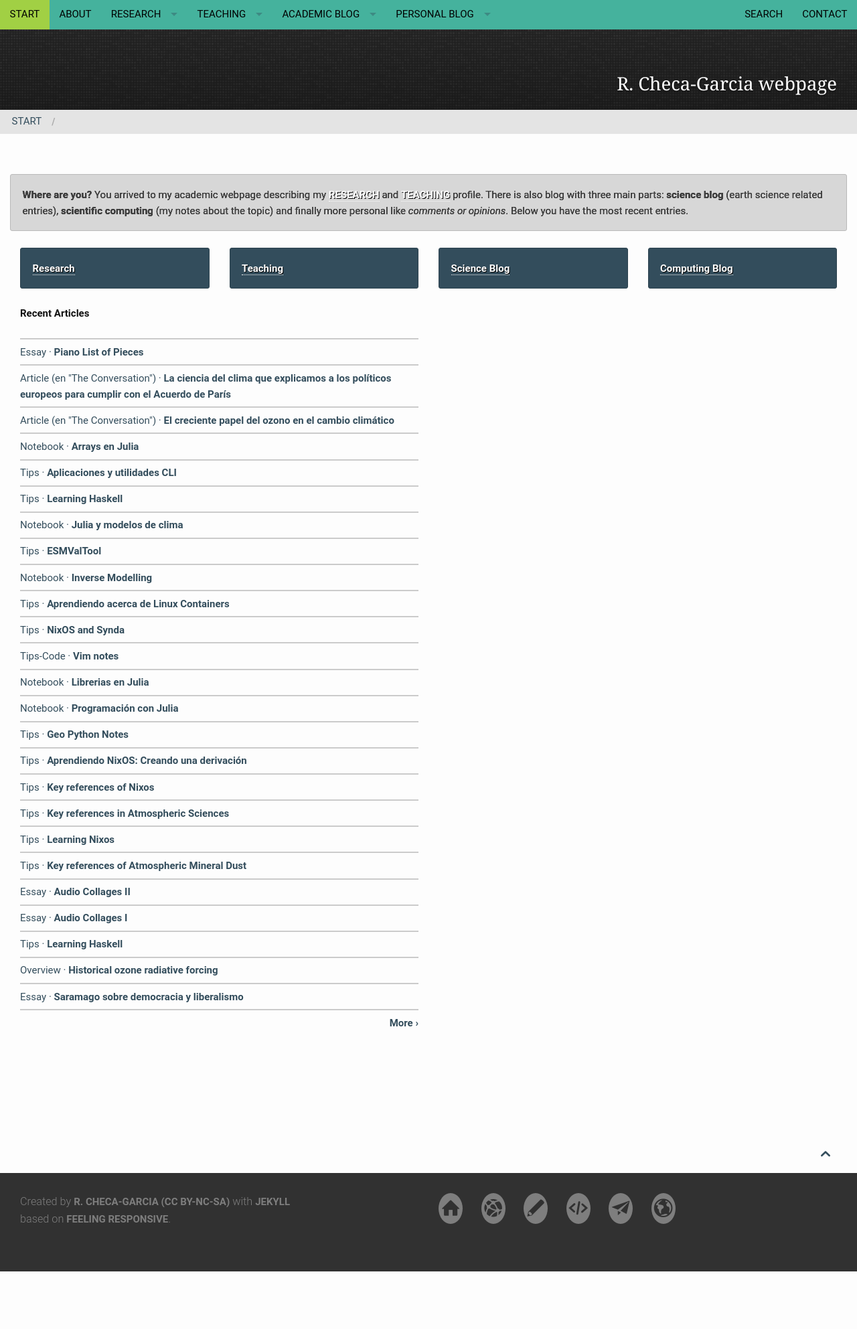
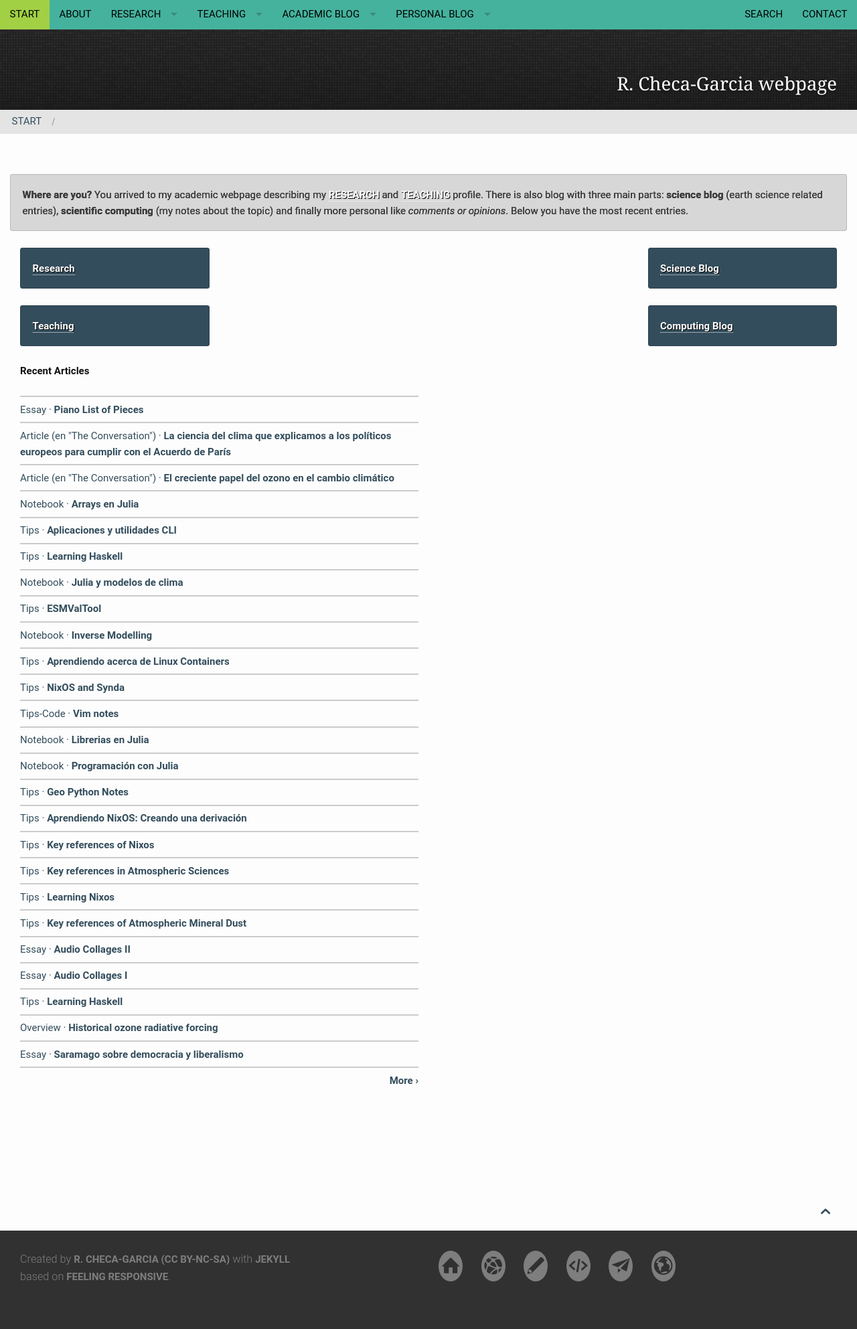
Before and after one commit to RCHG/rchg.github.io, a Jekyll site: the page built from pages/pages-root-folder/index.md, in a window 1280 px wide. Shown: the whole page at 67% size. Built offline with Jekyll 4.4.1, drawn with Linux system fonts in a browser that asks for light colours; nearby versions of some CDN libraries; comment, search, counter and statistics services are not loaded; before the commit the page ends 1899 px from its top, so only the background shows below that.

Commit message:
Update frontpage.html

```diff
--- a/_layouts/frontpage.html
+++ b/_layouts/frontpage.html
@@ -4,7 +4,7 @@ format: blog-index
 ---
 <div id="header-home">
     <div class="row">
-        <div class="small-12 columns">
+        <div class="small-6 columns">
         </div><!-- /.medium-4.columns -->
     </div><!-- /.row -->
 </div><!-- /#header-home -->
@@ -20,14 +20,10 @@ format: blog-index
         %}
             <div class="small-3 columns">
                 {% include alert info=' <a href="/research/overview">Research</a>' %}
-            </div>
-            <div class="small-3 columns">
                 {% include alert info=' <a href="/teaching/overview/">Teaching</a>' %}
             </div>
             <div class="small-3 columns">
                 {% include alert info=' <a href="/blog/archive_science/">Science Blog</a>' %}
-            </div>
-            <div class="small-3 columns">
                 {% include alert info=' <a href="/blog/archive_computing/">Computing Blog</a>' %}
             </div>
         </div>
```
